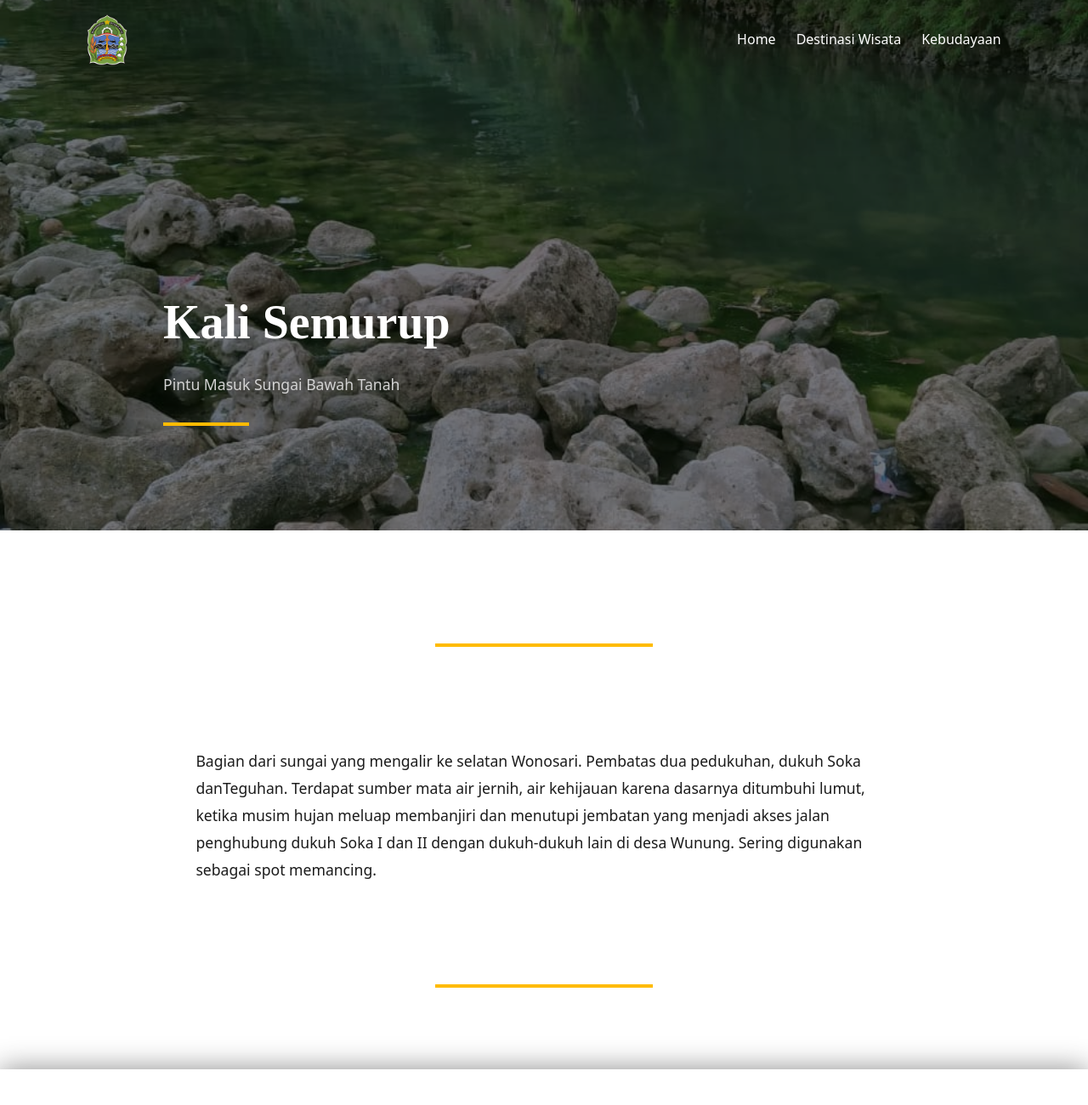
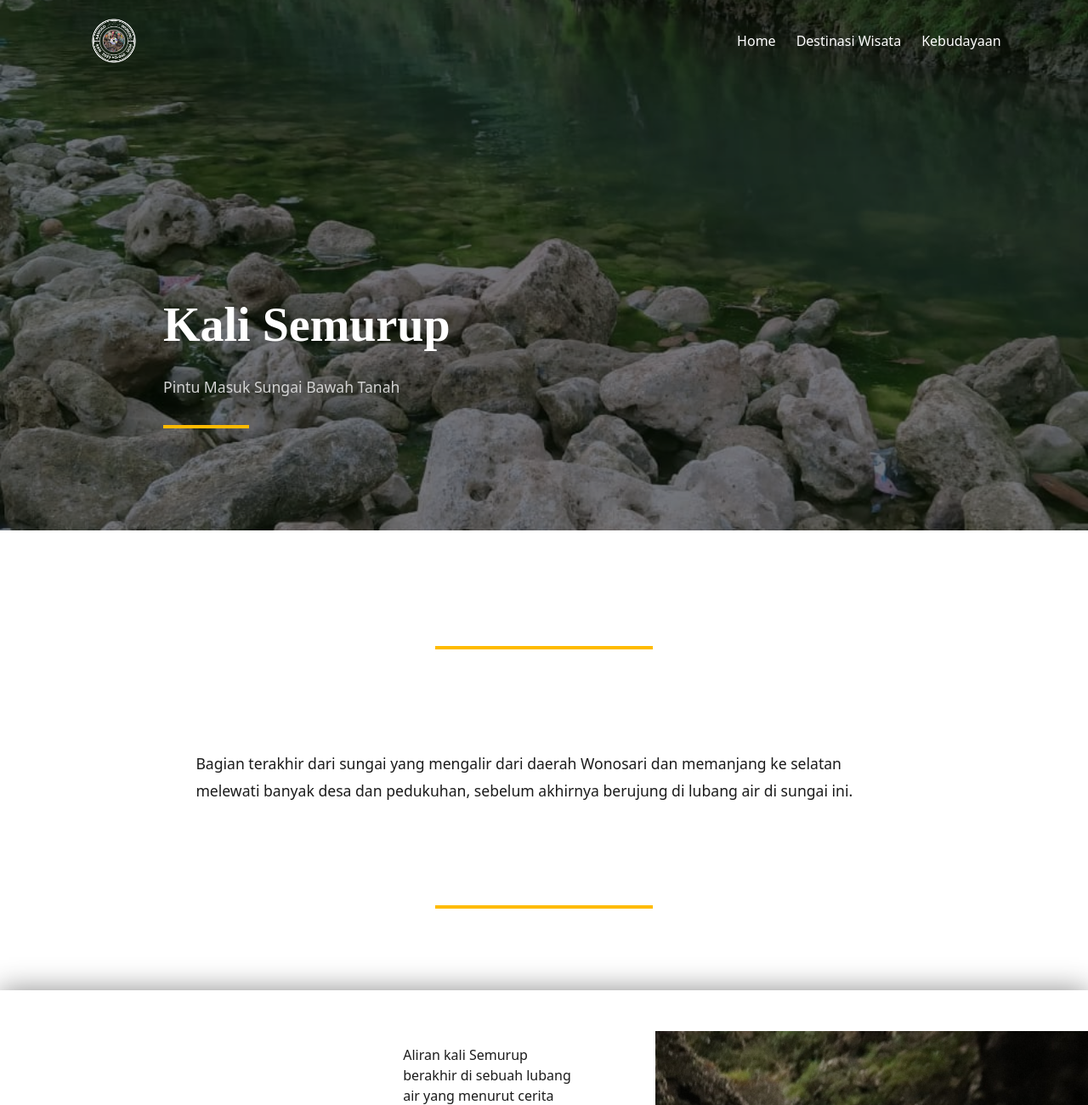
Before and after one commit to TRUEnder/kawulo-wunung, a plain HTML site: page public/kali-semurup.html in a window 1280 px wide. Shown: the top 1300 px of the page at 85% size. Drawn offline with nearby package versions, Linux system fonts and the light colour scheme.

Commit message:
Update logo

```diff
--- a/public/kali-semurup.html
+++ b/public/kali-semurup.html
@@ -160,7 +160,7 @@
 
         @media screen and (min-width: 500px) {
             header a img {
-                width: 2.6rem !important;
+                width: 3.3rem !important;
             }
 
             .nav-icon {
@@ -186,7 +186,7 @@
             }
 
             header a img {
-                width: 3rem !important;
+                width: 4rem !important;
             }
 
             .nav-list {
@@ -248,7 +248,7 @@
     <header class="w-100 d-flex justify-content-between align-items-center py-3"
         style="padding-left: 8%; padding-right: 8%">
         <a href="./">
-            <img src="img/gunungkidul.png" alt="Gunungkidul" style="width: 2.2rem">
+            <img src="img/White Kawulo Wunung.png" alt="Kawulo Wunung" style="width: 3.2rem">
         </a>
         <nav>
             <ul class="nav-list d-none gap-4">
@@ -298,13 +298,8 @@
 
         <div class="fill-text w-100">
             <p>
-                Bagian dari sungai yang mengalir ke selatan Wonosari. Pembatas dua pedukuhan, dukuh Soka danTeguhan.
-                Terdapat sumber
-                mata air jernih, air kehijauan karena dasarnya ditumbuhi lumut, ketika musim hujan meluap membanjiri dan
-                menutupi
-                jembatan yang menjadi akses jalan penghubung dukuh Soka I dan II dengan dukuh-dukuh lain di desa Wunung.
-                Sering
-                digunakan sebagai spot memancing.
+                Bagian terakhir dari sungai yang mengalir dari daerah Wonosari dan memanjang ke selatan melewati banyak
+                desa dan pedukuhan, sebelum akhirnya berujung di lubang air di sungai ini.
             </p>
         </div>
 
```
Also changed, not shown: public/culture.html (+7 -3 lines), public/destinations.html (+5 -4 lines), public/gsk.html (+3 -3 lines), public/index.html (+6 -6 lines), public/kali-gowang.html (+3 -3 lines), public/kali-soka.html (+3 -3 lines), public/sendhang-kemuning.html (+3 -3 lines), public/img/Black Kawulo Wunung.png (added), public/img/White Kawulo Wunung.png (added).
